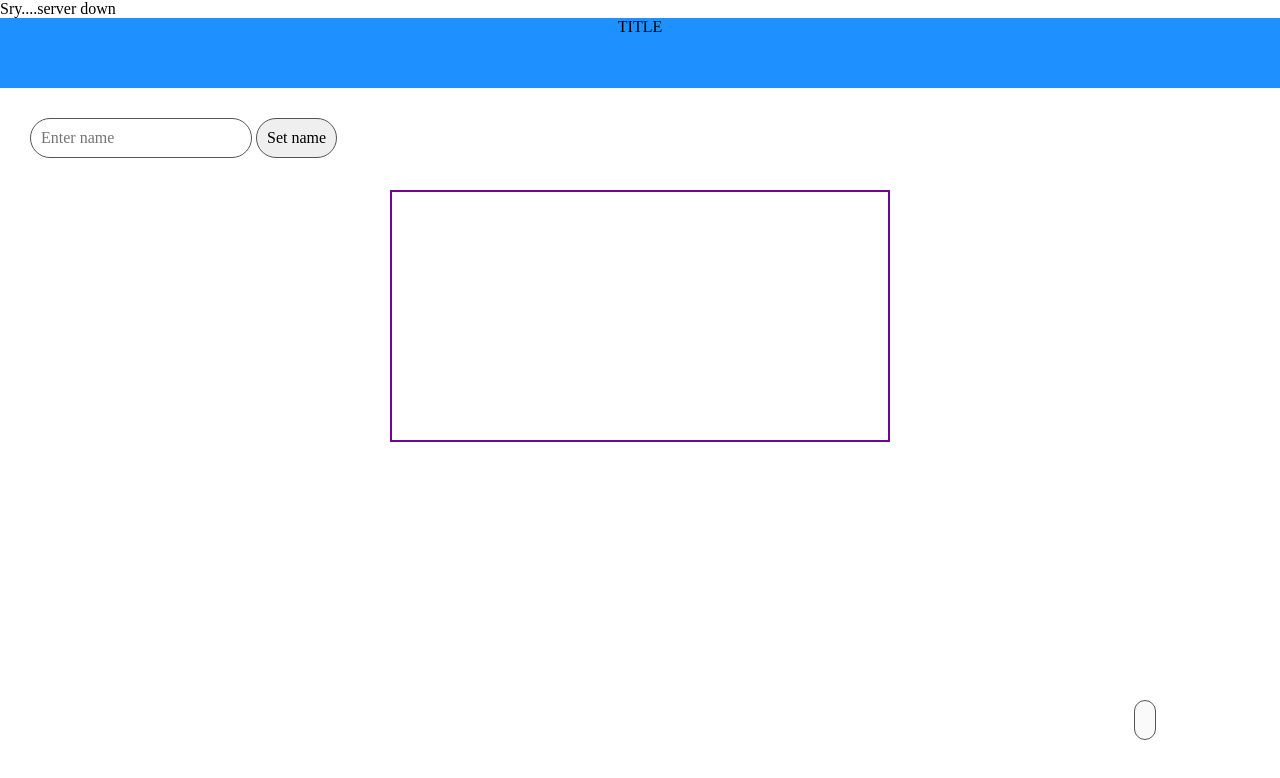
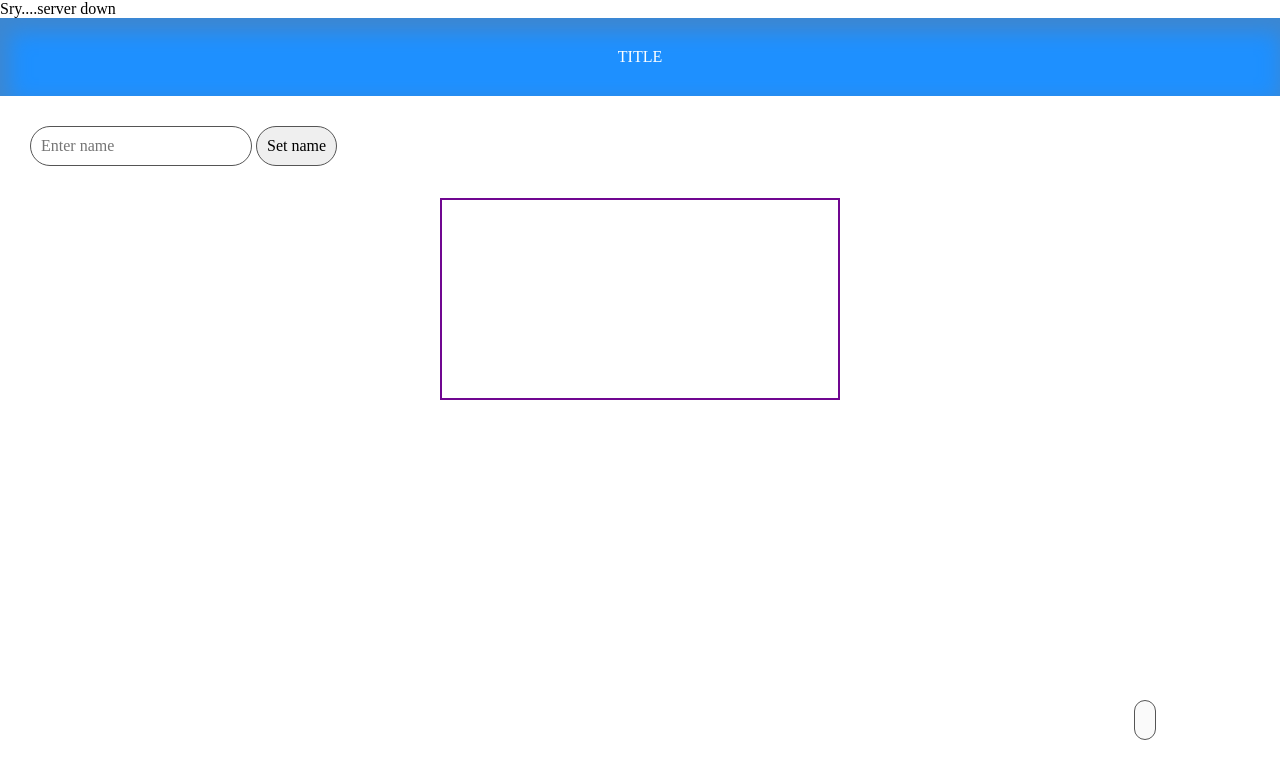
Before and after one commit to TsukiFlower/Chat-with-canvas, a website: page public/index.html in a window 1280 px wide. Drawn offline with Linux system fonts and the light colour scheme.

Commit message:
div container + styled

```diff
--- a/public/index.html
+++ b/public/index.html
@@ -11,6 +11,7 @@
 
 <body>
 
+    <div class="container">
         <!-- server status -->
         <div id="status"></div>
 
@@ -44,7 +45,7 @@
 
         <script src="js/code.js"></script>
         <script src="js/canvas.js"></script>
-
+    </div>
 </body>
 
 </html>
--- a/public/js/code.js
+++ b/public/js/code.js
@@ -117,7 +117,7 @@ function renderMessage(obj) {
 
     // change content...
     newMsg.querySelector("span").textContent = obj.nickname;
-    newMsg.querySelector("span").setAttribute('class', 'green');
+    newMsg.querySelector("span").setAttribute('class', 'orange');
     newMsg.querySelector("p").textContent = obj.msg;
 
     // new date object
--- a/public/style.css
+++ b/public/style.css
@@ -32,7 +32,7 @@ time {
     /* background-color: powderblue; */
 }
 
-.green {
+.orange {
     background-color: orange;
 }
 
@@ -43,7 +43,7 @@ time {
     margin-left: auto;
     margin-right: auto;
     display: block;
-    width: 500px;
+    width: 400px;
 }
 
 input, button{
@@ -56,16 +56,26 @@ input, button{
     position: fixed;
     bottom: 60px;
     left: 30cm;
-    right: 5cm;
+    right: 7cm;
 }
 
 header {
     background-color: dodgerblue;
+    box-shadow: 5px 10px 20px 5px rgb(61, 135, 209) inset;
     text-align: center;
-    height: 70px;
+    /* height: 70px; */
+    padding: 30px 0 30px 0;
+    color: white;
 }
 
 .box {
     margin-top: 30px;
     margin-left: 30px;
 }
+
+.container {
+    max-width: 1400px;
+    /* height: 950px; */
+    margin: 0 auto 0 auto;
+    /* border: 1px solid grey; */
+}
```
Lines whose indentation alone changed are shown as unchanged.
